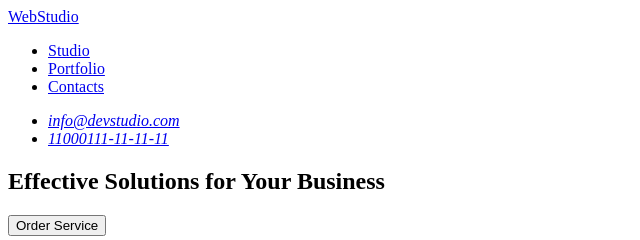
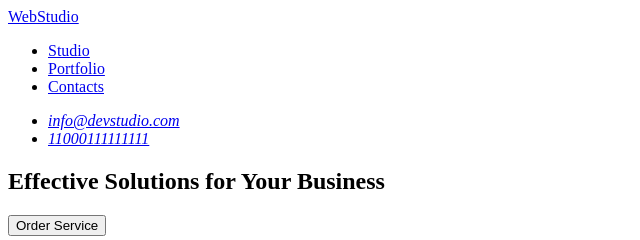
Before and after one commit to BUTOIANU/goit-markup-hw-01, a plain HTML site: page index.html in a window 1280 px wide. Shown: the top 240 px of the page, 0-640 px from the left. Drawn offline with Linux system fonts and the light colour scheme.

Commit message:
Update index.html

```diff
--- a/index.html
+++ b/index.html
@@ -24,7 +24,7 @@
       <address>
         <ul>
           <li><a href="mailto:info@devstudio.com">info@devstudio.com</a></li>
-          <li><a href="tel:+11000111111111">11000111-11-11-11</a></li>
+          <li><a href="tel:+11000111111111">11000111111111</a></li>
         </ul>
       </address>
     </header>
```
